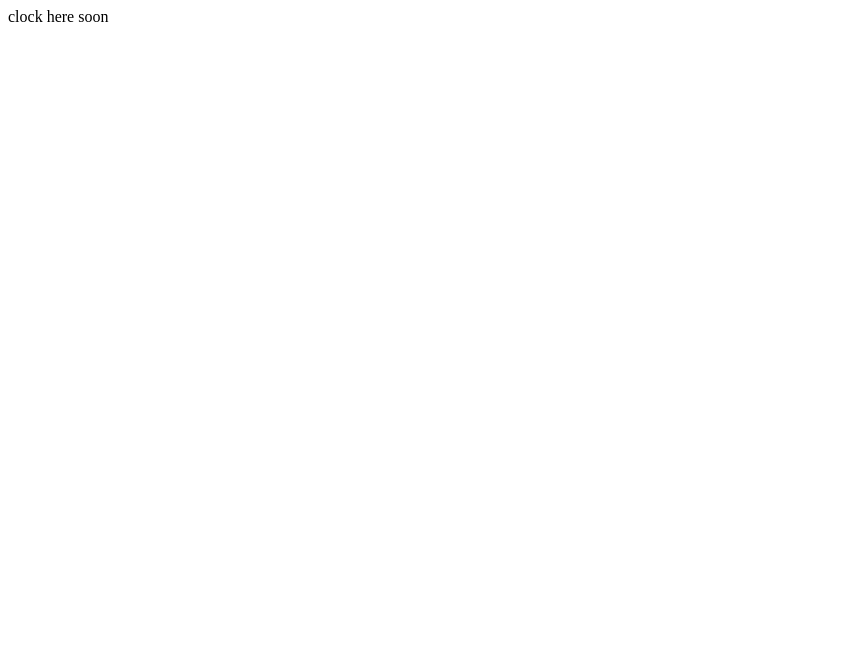
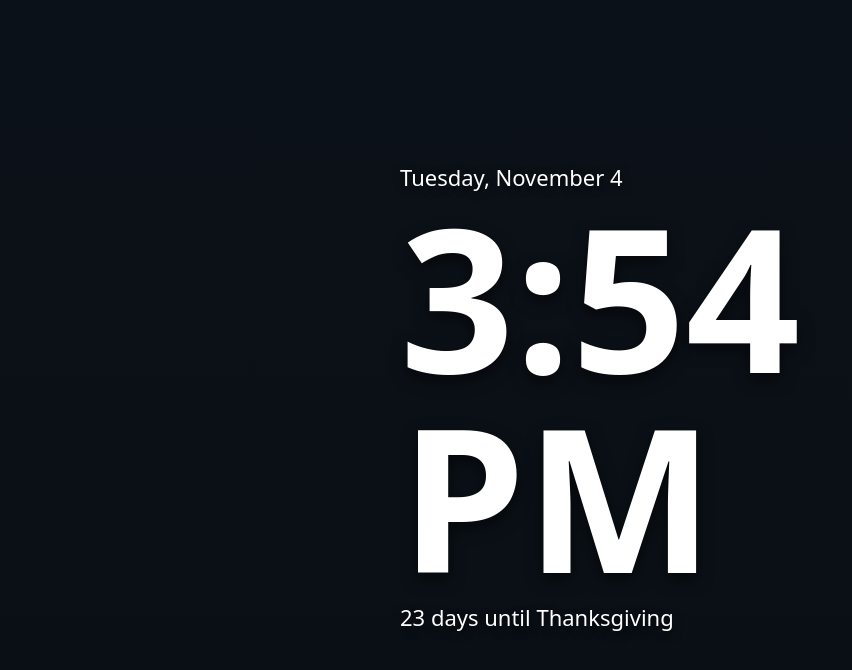
Before and after one commit to bchilton9/Holiday-Clock, a plain HTML site: page index.html in a window 1280 px wide. Shown: the whole page, without its empty margins (0-852 px from the left). Drawn offline with Linux system fonts and the light colour scheme.

Commit message:
index.html

```diff
--- a/index.html
+++ b/index.html
@@ -1 +1,264 @@
-clock here soon
+<!DOCTYPE html>
+<html lang="en">
+<head>
+<meta charset="UTF-8" />
+<meta name="viewport" content="width=device-width,initial-scale=1.0" />
+<title>Holiday Clock</title>
+
+<style>
+  :root{
+    --fg: #ffffff;
+    --shadow: rgba(0,0,0,0.55);
+    --accent: #ffd24d;
+    --bg-dark: #0f1720;
+  }
+  html,body{
+    height:100%;
+    margin:0;
+    font-family: system-ui, -apple-system, "Segoe UI", Roboto;
+    background: var(--bg-dark);
+    color:var(--fg);
+    overflow:hidden;
+  }
+
+  #root{
+    position:relative;
+    width:100%;
+    height:100%;
+    overflow:hidden;
+    display:flex;
+    align-items:center;
+    justify-content:center;
+  }
+
+  #bg {
+    position:absolute;
+    inset:0;
+    z-index:0;
+    background-size:cover;
+    background-position:center;
+  }
+
+  #bg video, #bg img {
+    width:100%;
+    height:100%;
+    object-fit:cover;
+  }
+
+  #overlay-dim {
+    position:absolute;
+    inset:0;
+    background: linear-gradient(180deg, rgba(0,0,0,0.25), rgba(0,0,0,0.35));
+    z-index:1;
+  }
+
+  /* LEFT text, RIGHT character */
+  .layout {
+    z-index:2;
+    display:flex;
+    width:94%;
+    max-width:480px;
+    justify-content:space-between;
+    align-items:center;
+  }
+
+  .text-block {
+    text-align:left;
+    max-width:65%;
+    user-select:none;
+  }
+
+  #date {
+    font-size:22px;
+    margin-bottom:4px;
+    text-shadow:0 2px 10px var(--shadow);
+  }
+
+  #time {
+    font-weight:700;
+    line-height:1;
+    margin:4px 0;
+    text-shadow:0 6px 16px var(--shadow);
+    font-size: clamp(60px, 30vw, 200px);
+  }
+
+  #countdown {
+    font-size:22px;
+    margin-top:6px;
+    text-shadow:0 4px 10px var(--shadow);
+  }
+
+  #today {
+    margin-top:6px;
+    font-size:24px;
+    font-weight:700;
+    color:var(--accent);
+    text-shadow:0 6px 14px var(--shadow);
+  }
+
+  #character {
+    width:120px;
+    height:120px;
+    max-width:35%;
+    display:flex;
+    align-items:center;
+    justify-content:center;
+  }
+  #character img, #character video {
+    width:100%;
+    height:100%;
+    object-fit:contain;
+  }
+</style>
+</head>
+
+<body>
+<div id="root">
+  <div id="bg"></div>
+  <div id="overlay-dim"></div>
+
+  <div class="layout">
+    <div class="text-block">
+      <div id="date"></div>
+      <div id="time"></div>
+      <div id="countdown"></div>
+      <div id="today"></div>
+    </div>
+
+    <div id="character"></div>
+  </div>
+</div>
+
+<script>
+const elDate = document.getElementById("date");
+const elTime = document.getElementById("time");
+const elCount = document.getElementById("countdown");
+const elToday = document.getElementById("today");
+const elChar = document.getElementById("character");
+const elBG = document.getElementById("bg");
+
+/* Core US holiday list (month/day) */
+const holidays = [
+  { name:"Thanksgiving",  m:11, d:28 },
+  { name:"Christmas",     m:12, d:25 },
+  { name:"New Year's",    m:1,  d:1  }
+];
+
+function getNextHoliday(){
+  const now = new Date();
+  const y = now.getFullYear();
+  let upcoming = [];
+
+  holidays.forEach(h=>{
+    let dt = new Date(y, h.m-1, h.d);
+    if(dt < now) dt = new Date(y+1, h.m-1, h.d);
+    upcoming.push({ ...h, date:dt });
+  });
+
+  upcoming.sort((a,b)=>a.date - b.date);
+  return upcoming[0];
+}
+
+function update(){
+  const now = new Date();
+  const next = getNextHoliday();
+
+  /* DATE */
+  elDate.textContent = now.toLocaleDateString(undefined,{
+    weekday:"long", month:"long", day:"numeric"
+  });
+
+  /* TIME */
+  elTime.textContent = now.toLocaleTimeString(undefined,{
+    hour:"numeric", minute:"2-digit"
+  });
+
+  /* COUNTDOWN */
+  const diff = next.date - now;
+  const days = Math.floor(diff / (1000*60*60*24));
+
+  if(days === 0){
+    elCount.textContent = "";
+    elToday.textContent = "Happy " + next.name + "!";
+  } else {
+    elToday.textContent = "";
+    elCount.textContent = `${days} day${days!==1?"s":""} until ${next.name}`;
+  }
+
+  /* Load right-side character if exists */
+  setCharacter(next.name);
+
+  /* Optional background loader (folder: assets/) */
+  setBG(next.name);
+}
+
+function setCharacter(name){
+  elChar.innerHTML = "";
+
+  const base = name.toLowerCase().replace(/[^a-z0-9]/g,"");
+  const files = [
+    `${base}-char.webp`,
+    `${base}-char.gif`,
+    `${base}-char.mp4`
+  ];
+
+  tryNext(0);
+
+  function tryNext(i){
+    if(i >= files.length) return;
+    const url = "assets/" + files[i];
+    if(files[i].endsWith(".mp4")){
+      const v = document.createElement("video");
+      v.src = url;
+      v.autoplay = true;
+      v.loop = true;
+      v.muted = true;
+      v.onloadeddata = ()=>{ elChar.innerHTML=""; elChar.appendChild(v); };
+      v.onerror = ()=> tryNext(i+1);
+    } else {
+      const img = new Image();
+      img.onload = ()=>{ elChar.innerHTML=""; elChar.appendChild(img); };
+      img.onerror = ()=> tryNext(i+1);
+      img.src = url;
+    }
+  }
+}
+
+function setBG(name){
+  elBG.innerHTML = "";
+  const base = name.toLowerCase().replace(/[^a-z0-9]/g,"");
+  const files = [
+    `${base}-bg.webp`,
+    `${base}-bg.jpg`,
+    `${base}-bg.mp4`
+  ];
+
+  tryNext(0);
+
+  function tryNext(i){
+    if(i >= files.length) return;
+    const url = "assets/" + files[i];
+
+    if(files[i].endsWith(".mp4")){
+      const v = document.createElement("video");
+      v.src = url;
+      v.autoplay = true;
+      v.loop = true;
+      v.muted = true;
+      v.onloadeddata = ()=>{ elBG.innerHTML=""; elBG.appendChild(v); };
+      v.onerror = ()=> tryNext(i+1);
+    } else {
+      const img = new Image();
+      img.onload = ()=>{ elBG.innerHTML=""; elBG.appendChild(img); };
+      img.onerror = ()=> tryNext(i+1);
+      img.src = url;
+    }
+  }
+}
+
+update();
+setInterval(update, 1000);
+</script>
+
+</body>
+</html>
```
